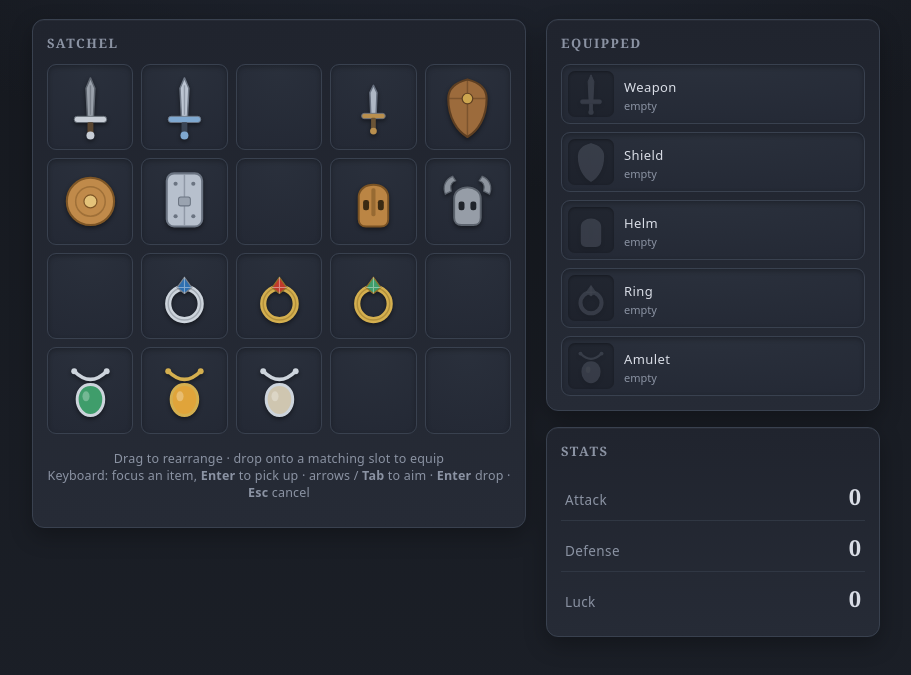
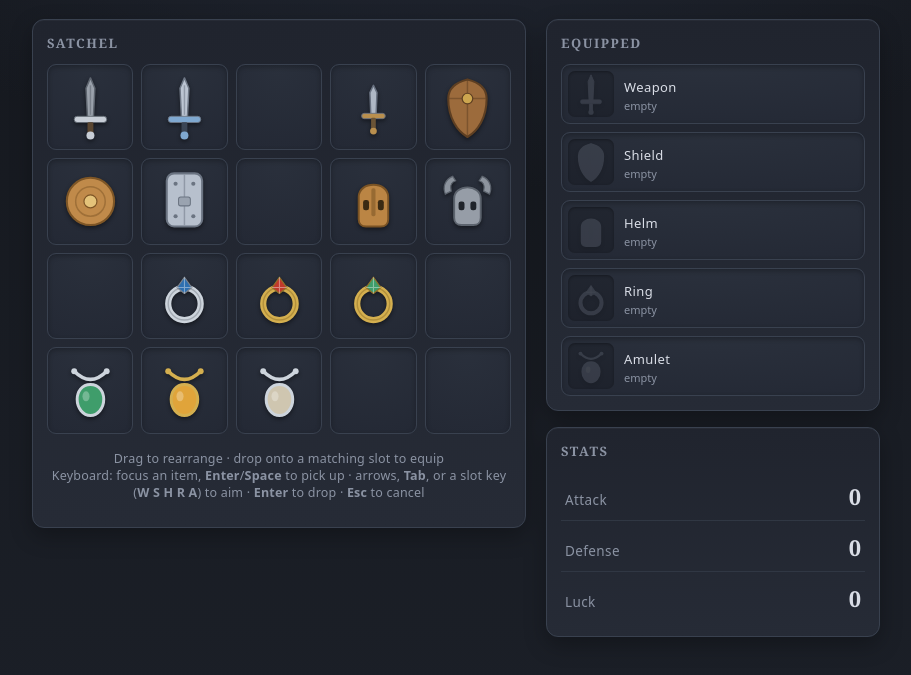
Before and after one commit to yinggarykairui/factory-hub, a plain HTML site: page builds/pocket-inventory/index.html in a window 1280 px wide. Shown: the part 89-764 px from the top of the page, without its empty margins (184-1095 px from the left). Drawn offline with Linux system fonts and the light colour scheme.

Commit message:
pocket-inventory: name Space and the slot keys in the on-screen hint (#140)
The independent critic flagged the hint as under-documenting controls: it
listed only Enter, but Space also picks up/drops and the w/s/h/r/a keys jump
the cursor to a slot. Under-claim, not mis-claim, but the hint should be
complete. No behaviour change.

```diff
--- a/builds/pocket-inventory/index.html
+++ b/builds/pocket-inventory/index.html
@@ -198,7 +198,7 @@
       <section class="panel inv" aria-label="Inventory grid">
         <h2 class="panel-title">Satchel</h2>
         <div class="grid" id="grid"></div>
-        <p class="hint">Drag to rearrange &middot; drop onto a matching slot to equip<br>Keyboard: focus an item, <b>Enter</b> to pick up &middot; arrows / <b>Tab</b> to aim &middot; <b>Enter</b> drop &middot; <b>Esc</b> cancel</p>
+        <p class="hint">Drag to rearrange &middot; drop onto a matching slot to equip<br>Keyboard: focus an item, <b>Enter</b>/<b>Space</b> to pick up &middot; arrows, <b>Tab</b>, or a slot key (<b>W S H R A</b>) to aim &middot; <b>Enter</b> to drop &middot; <b>Esc</b> to cancel</p>
       </section>
 
       <div class="side">
```
